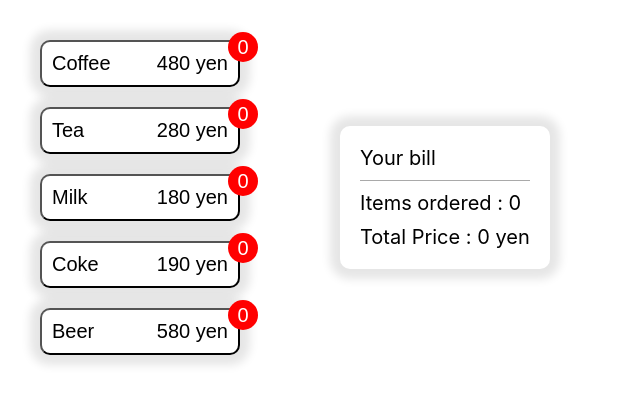
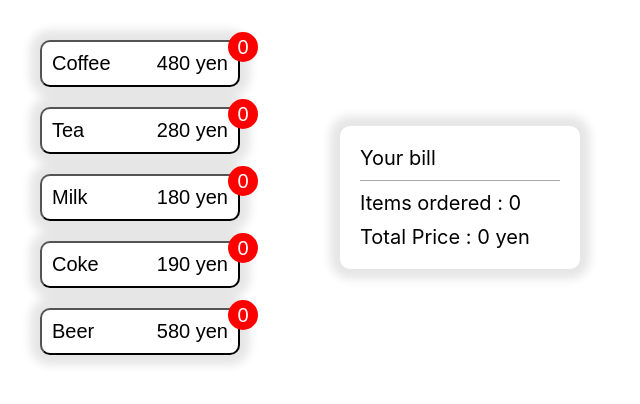
Before and after one commit to PPVphilosopher/cafe-order, a React (Create React App) app: page / in a window 1280 px wide. Shown: the top 404 px of the page, without its empty margins (0-640 px from the left). Built offline with nearby package versions, Linux system fonts and the light colour scheme.

Commit message:
feat: update css

```diff
--- a/src/App.scss
+++ b/src/App.scss
@@ -16,7 +16,7 @@
     flex-direction: column;
     gap: 10px;
     padding: 20px;
-    width: fit-content;
+    min-width: 200px;
     height: fit-content;
     border-radius: 10px;
     box-shadow: 0px 0px 10px 10px rgba(0, 0, 0, 0.1);
```
